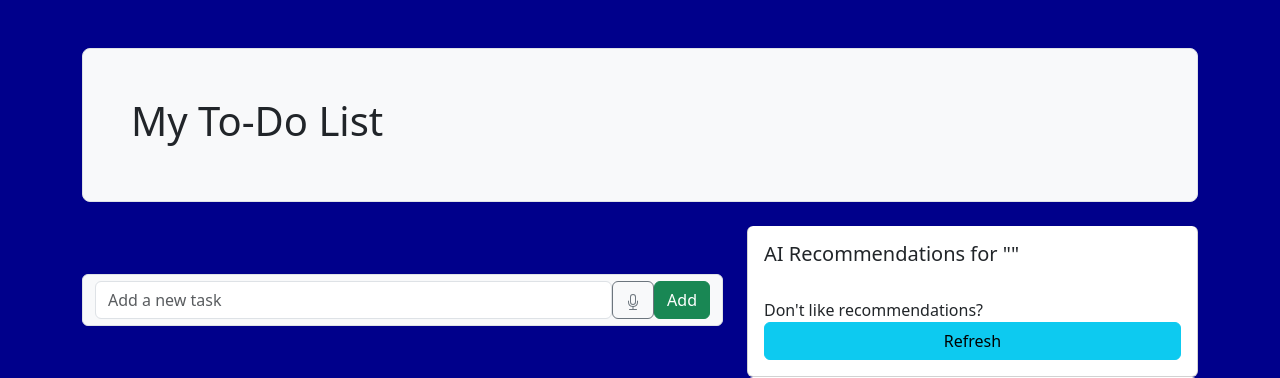
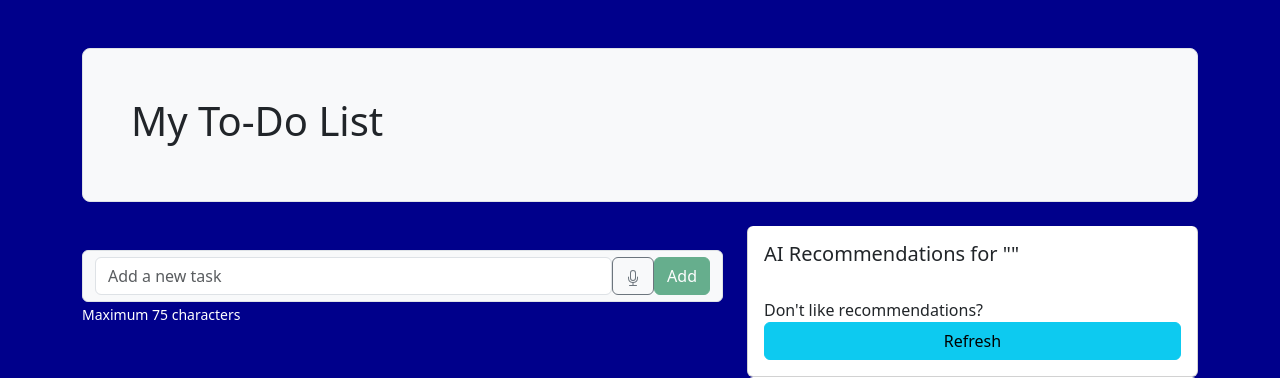
Before and after one commit to ryanpeters-MSFT/EveryoneCanCode-WalkThrough, a Python web app: template templates/index.html in a window 1280 px wide. Shown: the top 378 px of the page. Run offline with Jinja, Linux system fonts and the light colour scheme; the template is opened without the code that fills it, so the values that code supplies are empty.

Commit message:
input validation

```diff
--- a/static/css/style.css
+++ b/static/css/style.css
@@ -29,3 +29,7 @@
 .highlighted-item {
     background-color: #f2f2f2;
 }
+
+.limit-text {
+    color: white;
+}
--- a/static/js/app.js
+++ b/static/js/app.js
@@ -103,4 +103,18 @@
 
         localStorage.setItem(HIGHLIGHTEDITEM, closestListItem.id);
     };
+
+    nameInput.addEventListener("keyup", function() {
+        const addButton = document.querySelector("button[id='addButton']");
+        addButton.disabled = this.value.trim() === "";
+    });
+
+    recognition.onresult = function(event) {
+        const transcript = event.results[0][0].transcript;
+        const recognizedText = transcript.endsWith('.') ? transcript.slice(0, -1) : transcript;
+        nameInput.value = recognizedText;
+
+        const addButton = document.querySelector("button[id='addButton']");
+        addButton.disabled = false;
+    };
 });
--- a/templates/index.html
+++ b/templates/index.html
@@ -56,26 +56,19 @@
                     </ol>
                 </form>
                 <form action="/add" method="post" class="my-4">
-                    <div class="form-group">
-                        <br />
-                    </div>
                     <span class="input-group-text">
-                        <input type="text" id="todo" name="todo" class="form-control" placeholder="Add a new task">
+                        <input type="text" id="todo" name="todo" maxlength="75" class="form-control" placeholder="Add a new task">
 
                         <button type="button" class="btn btn-outline-secondary" onclick="captureVoice()">
-                            <svg xmlns="http://www.w3.org/2000/svg" width="16" height="16" fill="currentColor"
-                                class="bi bi-mic" viewBox="0 0 16 16">
-                                <path
-                                    d="M3.5 6.5A.5.5 0 0 1 4 7v1a4 4 0 0 0 8 0V7a.5.5 0 0 1 1 0v1a5 5 0 0 1-4.5 4.975V15h3a.5.5 0 0 1 0 1h-7a.5.5 0 0 1 0-1h3v-2.025A5 5 0 0 1 3 8V7a.5.5 0 0 1 .5-.5">
-                                </path>
-                                <path
-                                    d="M10 8a2 2 0 1 1-4 0V3a2 2 0 1 1 4 0zM8 0a3 3 0 0 0-3 3v5a3 3 0 0 0 6 0V3a3 3 0 0 0-3-3">
-                                </path>
+                            <svg xmlns="http://www.w3.org/2000/svg" width="16" height="16" fill="currentColor" class="bi bi-mic" viewBox="0 0 16 16">
+                                <path d="M3.5 6.5A.5.5 0 0 1 4 7v1a4 4 0 0 0 8 0V7a.5.5 0 0 1 1 0v1a5 5 0 0 1-4.5 4.975V15h3a.5.5 0 0 1 0 1h-7a.5.5 0 0 1 0-1h3v-2.025A5 5 0 0 1 3 8V7a.5.5 0 0  1 .5-.5"></path>
+                                <path d="M10 8a2 2 0 1 1-4 0V3a2 2 0 1 1 4 0zM8 0a3 3 0 0 0-3 3v5a3 3 0 0 0 6 0V3a3 3 0 0 0-3-3"></path>
                             </svg>
                             <span class="visually-hidden" title="Use Microphone"></span>
                         </button>
-                        <button type="submit" onclick="clearHighlight()" class="btn btn-success">Add</button>
+                        <button type="submit" id="addButton" class="btn btn-success" onclick="clearHighlight()" disabled>Add</button>
                     </span>
+                    <small class="limit-text">Maximum 75 characters</small>
                 </form>
 
             </div>
```
